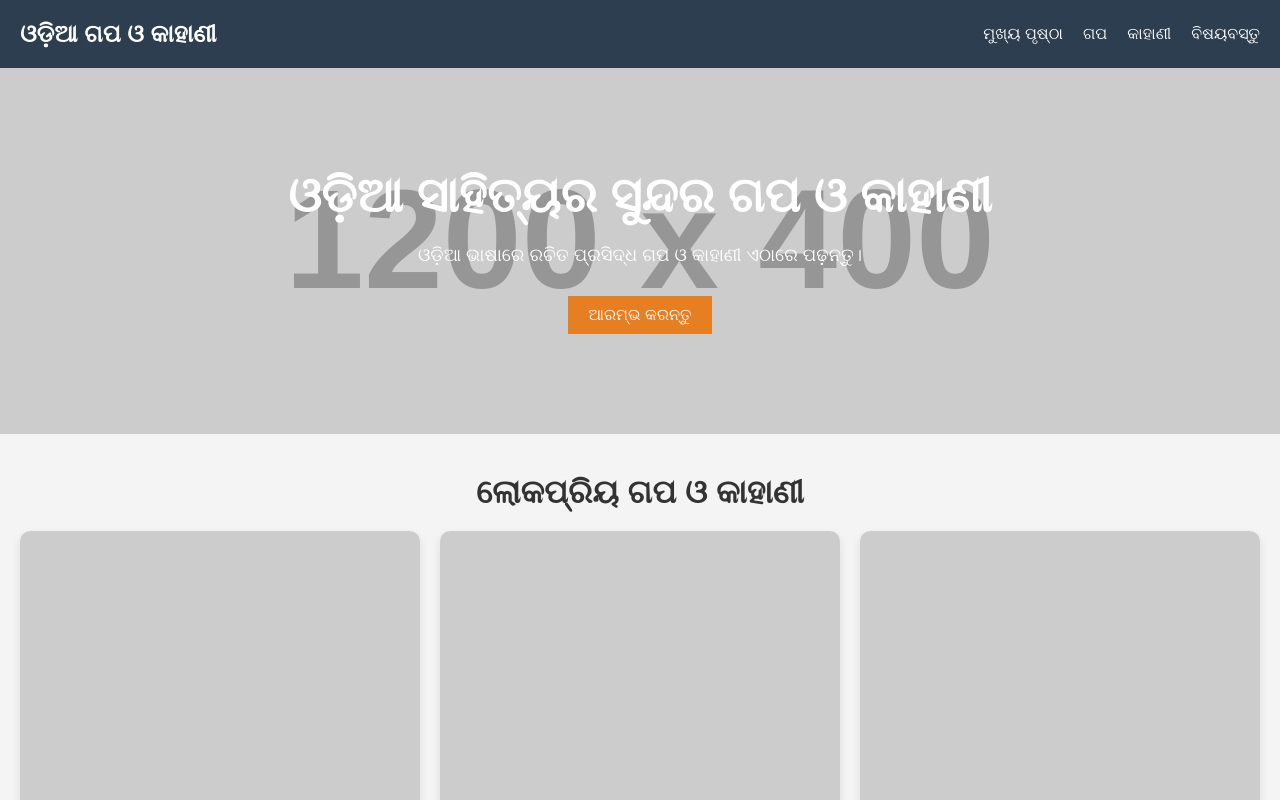
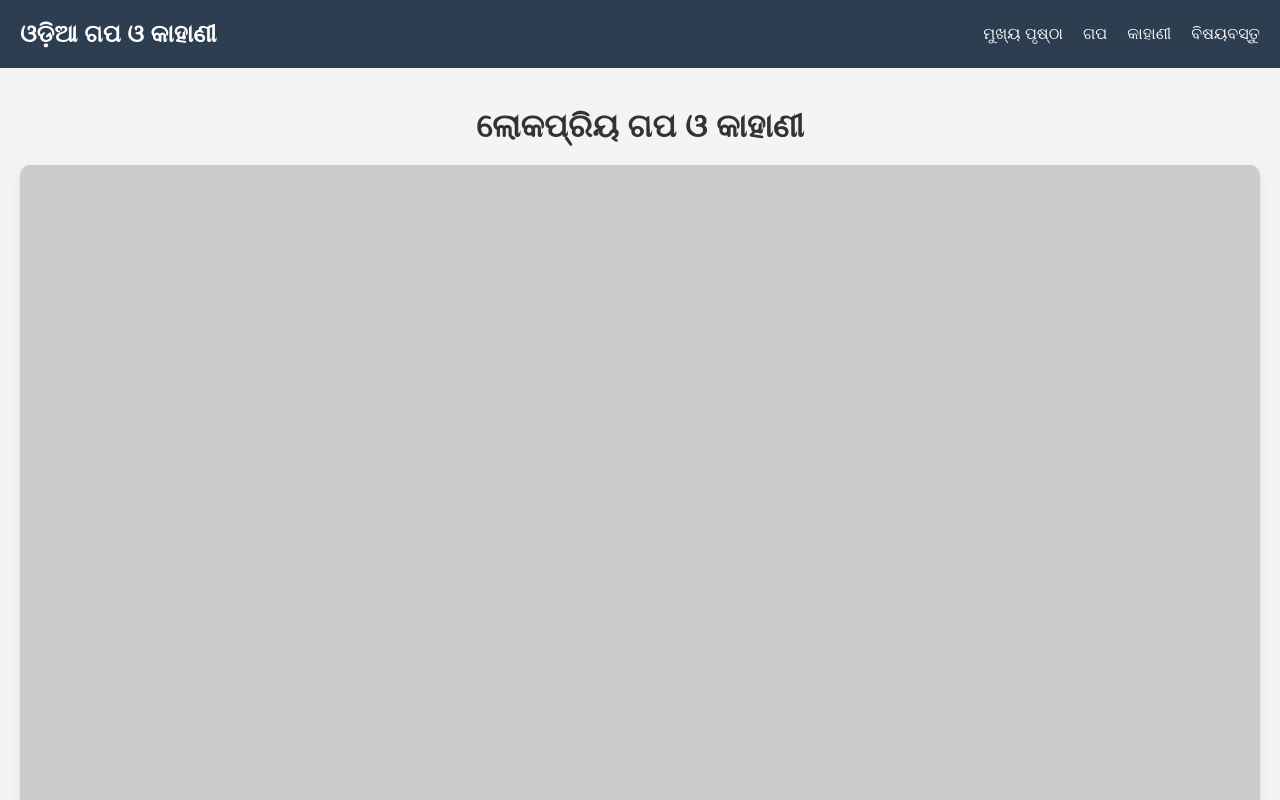
Before and after one commit to bapudas/odia-story-website, a plain HTML site: page index.html in a window 1280 px wide. Shown: the top 800 px of the page. Drawn offline with Linux system fonts and the light colour scheme; placeholder pictures from the web are drawn by us.

Commit message:
Update index.html

```diff
--- a/index.html
+++ b/index.html
@@ -20,10 +20,16 @@
   </header>
 
   <main>
-    <section class="hero">
-      <h1>ଓଡ଼ିଆ ସାହିତ୍ୟର ସୁନ୍ଦର ଗପ ଓ କାହାଣୀ</h1>
-      <p>ଓଡ଼ିଆ ଭାଷାରେ ରଚିତ ପ୍ରସିଦ୍ଧ ଗପ ଓ କାହାଣୀ ଏଠାରେ ପଢ଼ନ୍ତୁ।</p>
-      <button>ଆରମ୍ଭ କରନ୍ତୁ</button>
+    <section class="stories">
+  <h2>ଲୋକପ୍ରିୟ ଗପ ଓ କାହାଣୀ</h2>
+  <div class="story-grid">
+    <div class="story-card">
+      <img src="https://via.placeholder.com/200x300.png?text=ମୂଷା+ଓ+ସିଂହ" alt="ମୂଷା ଓ ସିଂହ">
+      <h3>ମୂଷା ଓ ସିଂହ</h3>
+      <p>ଏକ ସମୟରେ ଏକ ଘନ ଜଙ୍ଗଲରେ ଏକ ବଡ଼ ସିଂହ ରହୁଥିଲା। ସେ ଜଙ୍ଗଲର ରାଜା ଥିଲା ଏବଂ ସବୁଜାନ୍ତକୁ ତାଙ୍କୁ ଭୟ କରୁଥିଲେ।...</p>
+      <a href="mouse-and-lion.html">ଆଗେ ପଢ଼ନ୍ତୁ</a>
+    </div>
+  </div>
     </section>
 
     <section class="stories">
```
